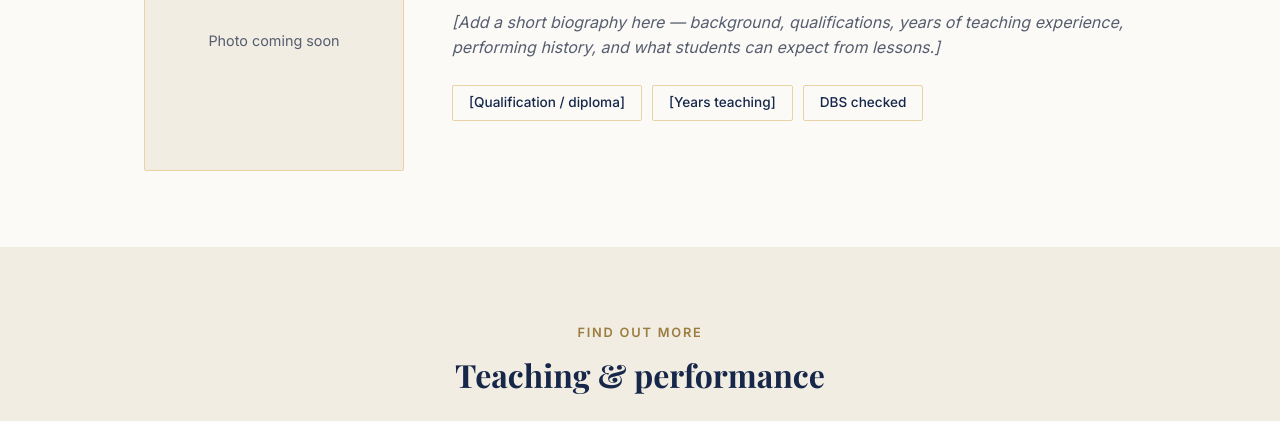
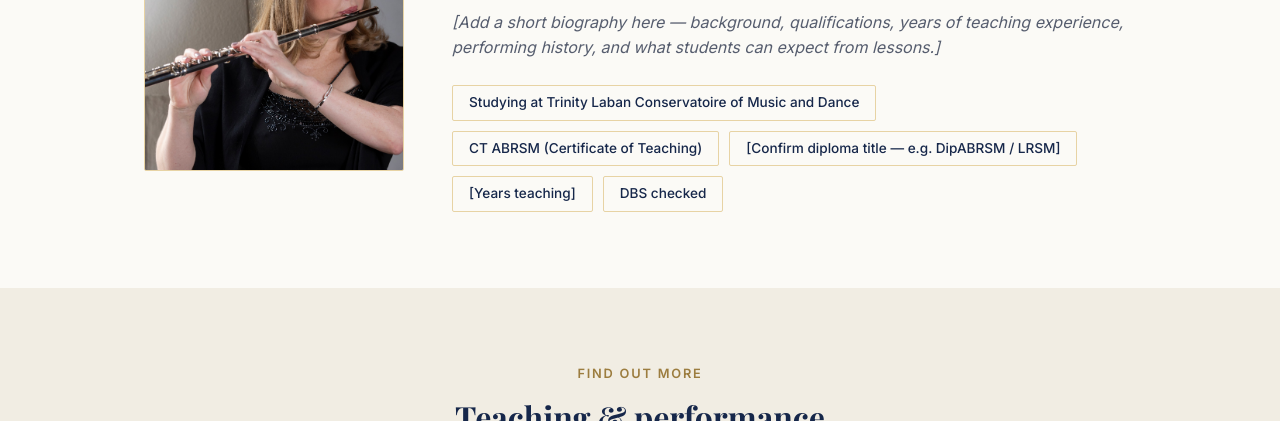
Before and after one commit to kieronjp1976/kentflutes, a plain HTML site: page index.html in a window 1280 px wide. Shown: the part 679-1100 px from the top of the page. Drawn offline with nearby package versions, Linux system fonts and the light colour scheme.

Commit message:
Add real photos, confirmed Trinity Laban & CT ABRSM credentials
- Replace About section placeholder with action photo of Pam playing
- Add glossy editorial portrait to Performance page
- Add confirmed qualifications (Trinity Laban, CT ABRSM), flag diploma
  title for Pam to confirm

Co-Authored-By: Claude Sonnet 5 <noreply@anthropic.com>

```diff
--- a/index.html
+++ b/index.html
@@ -47,8 +47,8 @@
 
   <section id="about" class="section">
     <div class="wrap about-grid">
-      <div class="about-photo" role="img" aria-label="Photo of Pam Palmer">
-        <span>Photo coming soon</span>
+      <div class="about-photo">
+        <img src="images/pam-playing.jpg" alt="Pam Palmer playing the flute">
       </div>
       <div class="about-copy">
         <p class="eyebrow eyebrow-dark">About Pam</p>
@@ -59,7 +59,9 @@
           from lessons.]</em>
         </p>
         <ul class="badges">
-          <li>[Qualification / diploma]</li>
+          <li>Studying at Trinity Laban Conservatoire of Music and Dance</li>
+          <li>CT ABRSM (Certificate of Teaching)</li>
+          <li>[Confirm diploma title — e.g. DipABRSM / LRSM]</li>
           <li>[Years teaching]</li>
           <li>DBS checked</li>
         </ul>
--- a/styles.css
+++ b/styles.css
@@ -210,13 +210,15 @@ h1, h2, h3 {
   border-radius: 2px;
   background: var(--paper-alt);
   border: 1px solid var(--gold-soft);
-  display: flex;
-  align-items: center;
-  justify-content: center;
-  color: var(--ink-soft);
-  font-size: 0.9rem;
-  text-align: center;
-  padding: 16px;
+  overflow: hidden;
+}
+
+.about-photo img {
+  width: 100%;
+  height: 100%;
+  object-fit: cover;
+  object-position: top center;
+  display: block;
 }
 
 .about-copy em { color: var(--ink-soft); }
@@ -526,6 +528,22 @@ h1, h2, h3 {
 
 .perf-bio em { color: #cfd6e4; }
 
+.perf-gallery {
+  display: flex;
+  justify-content: center;
+  padding: 72px 24px;
+  background: var(--navy-deep);
+}
+
+.perf-gallery img {
+  width: 100%;
+  max-width: 420px;
+  height: auto;
+  display: block;
+  border-radius: 2px;
+  box-shadow: 0 30px 70px rgba(0, 0, 0, 0.4);
+}
+
 /* Dark sections */
 .perf-section {
   padding: 84px 0;
@@ -584,4 +602,5 @@ h1, h2, h3 {
   }
   .perf-hero-panel { padding: 40px 24px 56px; }
   .perf-timeline li { flex-direction: column; gap: 6px; }
+  .perf-gallery { padding: 48px 24px; }
 }
```
Also changed, not shown: performance.html (+4 -0 lines), teaching.html (+3 -1 lines), images/pam-editorial.jpg (added), images/pam-playing.jpg (added).
